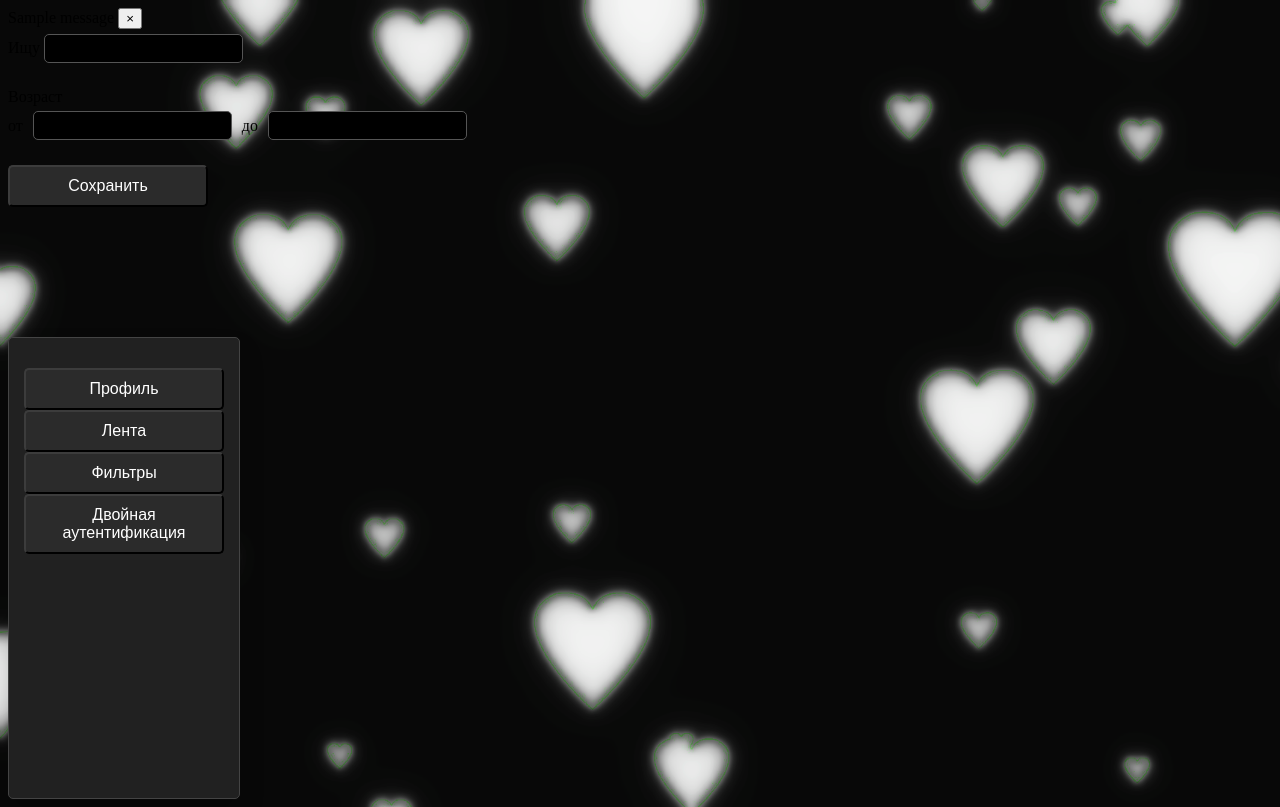
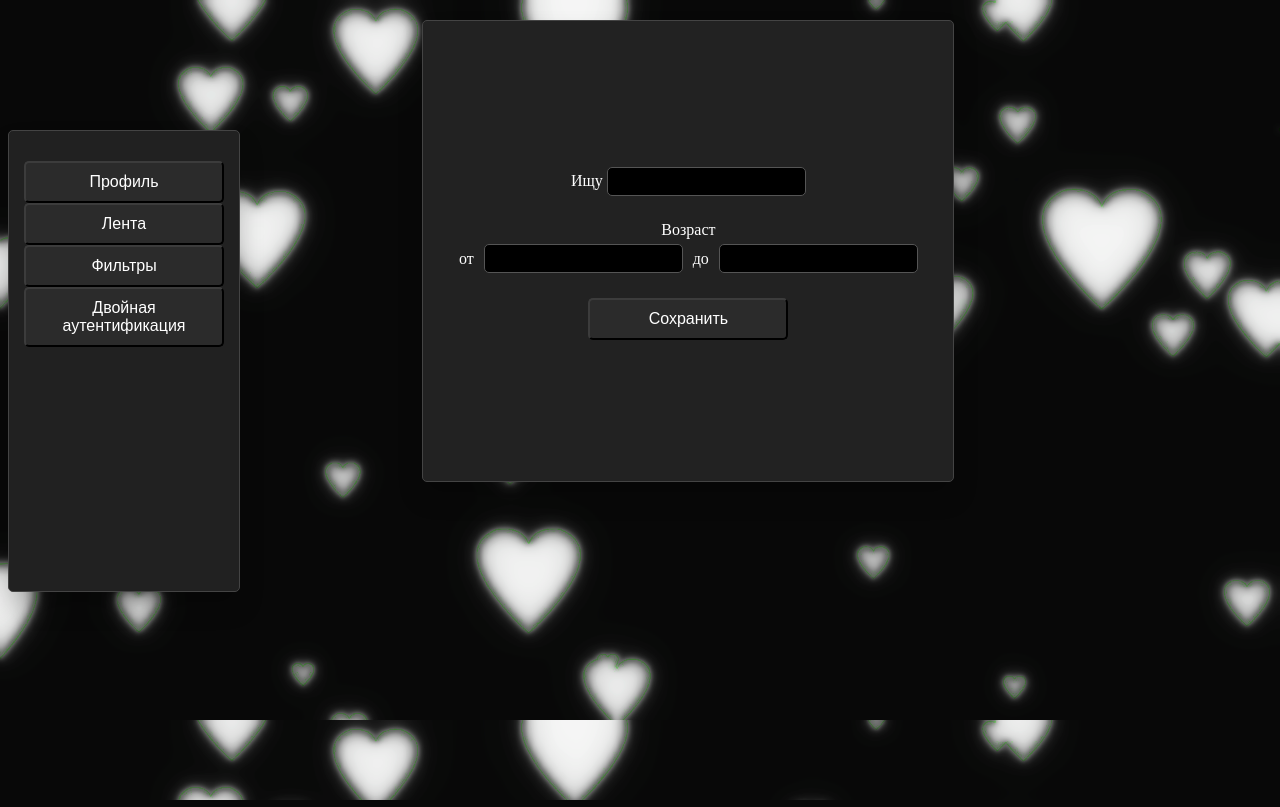
Before and after one commit to mbalyanin/Datum, a Django app: template Datum/user/templates/user/filters.html in a window 1280 px wide. Run offline with Django 5.2, Linux system fonts and the light colour scheme; the template is opened without the code that fills it, so the values that code supplies are empty, except form fields; tables that the repository leaves empty hold one stand-in row (values such as "Sample post"); one stand-in notice (Sample message) is shown; form fields are guessed from the names that the template uses.

Commit message:
баг со съездом устронеён

```diff
--- a/Datum/user/templates/registration/base.html
+++ b/Datum/user/templates/registration/base.html
@@ -12,20 +12,7 @@
 </head>
 <body>
 
-    <!-- Main Content -->
-    <div class="container">
-        {% if messages %}
-            {% for message in messages %}
-                <div class="alert alert-{{ message.tags }} alert-dismissible fade show" role="alert">
-                    {{ message }}
-                    <button type="button" class="close" data-dismiss="alert" aria-label="Close">
-                        <span aria-hidden="true">&times;</span>
-                    </button>
-                </div>
-            {% endfor %}
-        {% endif %}
-        {% block content %}{% endblock %}
-    </div>
+{% block content %}{% endblock %}
 
 <div class="left_box">
      <form action="{% url 'profile' %}" method="get">
--- a/Datum/user/templates/user/filters.html
+++ b/Datum/user/templates/user/filters.html
@@ -3,7 +3,7 @@
 
 {% block content %}
 
-<div class="reg-containerqr">
+<div class="reg-container">
     <form method="post" enctype="multipart/form-data">
         {% csrf_token %}
         <div class="filter-container">
--- a/Datum/user/templates/user/mfa.html
+++ b/Datum/user/templates/user/mfa.html
@@ -3,7 +3,7 @@
 
 {% block content %}
 
-<div class="reg-containerqr">
+<div class="reg-container">
       {% if not request.user.mfa_enabled %}
       <h4>Enable 2FA with Autheticator App.</h4>
 
--- a/Datum/user/templates/user/no_profiles.html
+++ b/Datum/user/templates/user/no_profiles.html
@@ -2,7 +2,7 @@
 {% block title %}Profile - YourApp {% endblock %}
 
 {% block content %}
-<div class="reg-containerqr">
+<div class="reg-container">
     <h4>Нет новых анкет 😞</h4>
     <p>Вы просмотрели все доступные анкеты по вашим критериям. Может поменять их?</p>
 </div>
```
